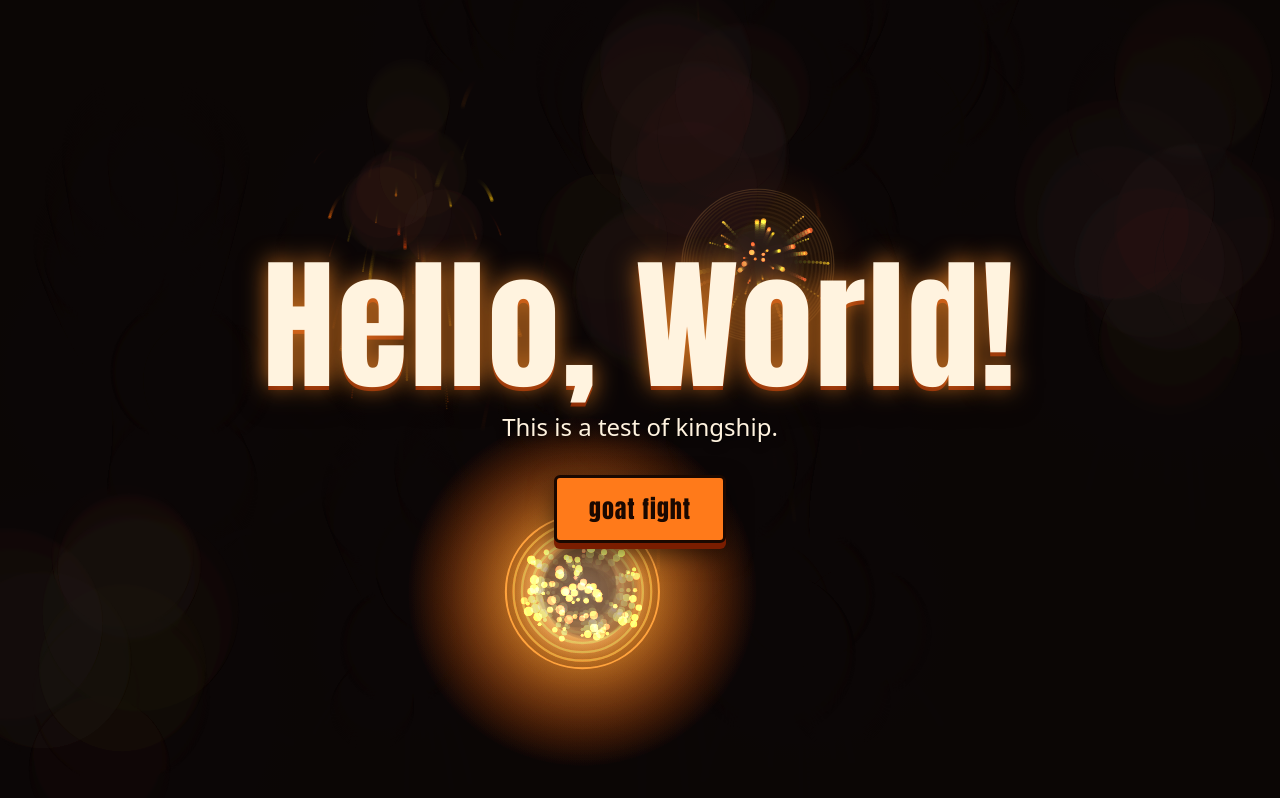
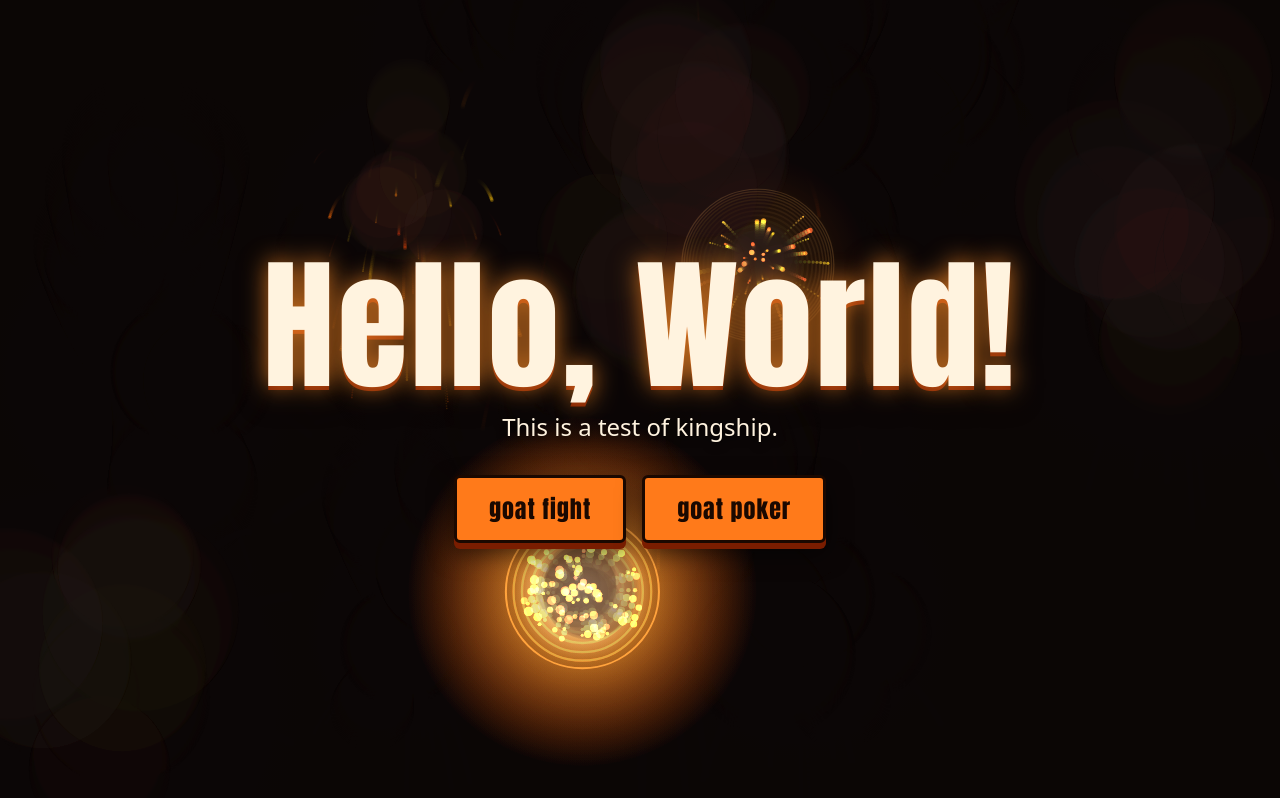
Before and after one commit to king-of-jacob/mysite, a plain HTML site: page index.html in a window 1280 px wide. Drawn offline with Linux system fonts and the light colour scheme.

Commit message:
Add goat poker link to navigation

```diff
--- a/index.html
+++ b/index.html
@@ -92,6 +92,7 @@
     <nav class="links">
       <a class="btn" href="Goatfight.htm">goat fight</a>
       <!-- Add more links the same way: <a class="btn" href="Page.htm">label</a> -->
+      <a class="btn" href="Goat-poker.htm">goat poker</a>
     </nav>
   </main>
 
```
